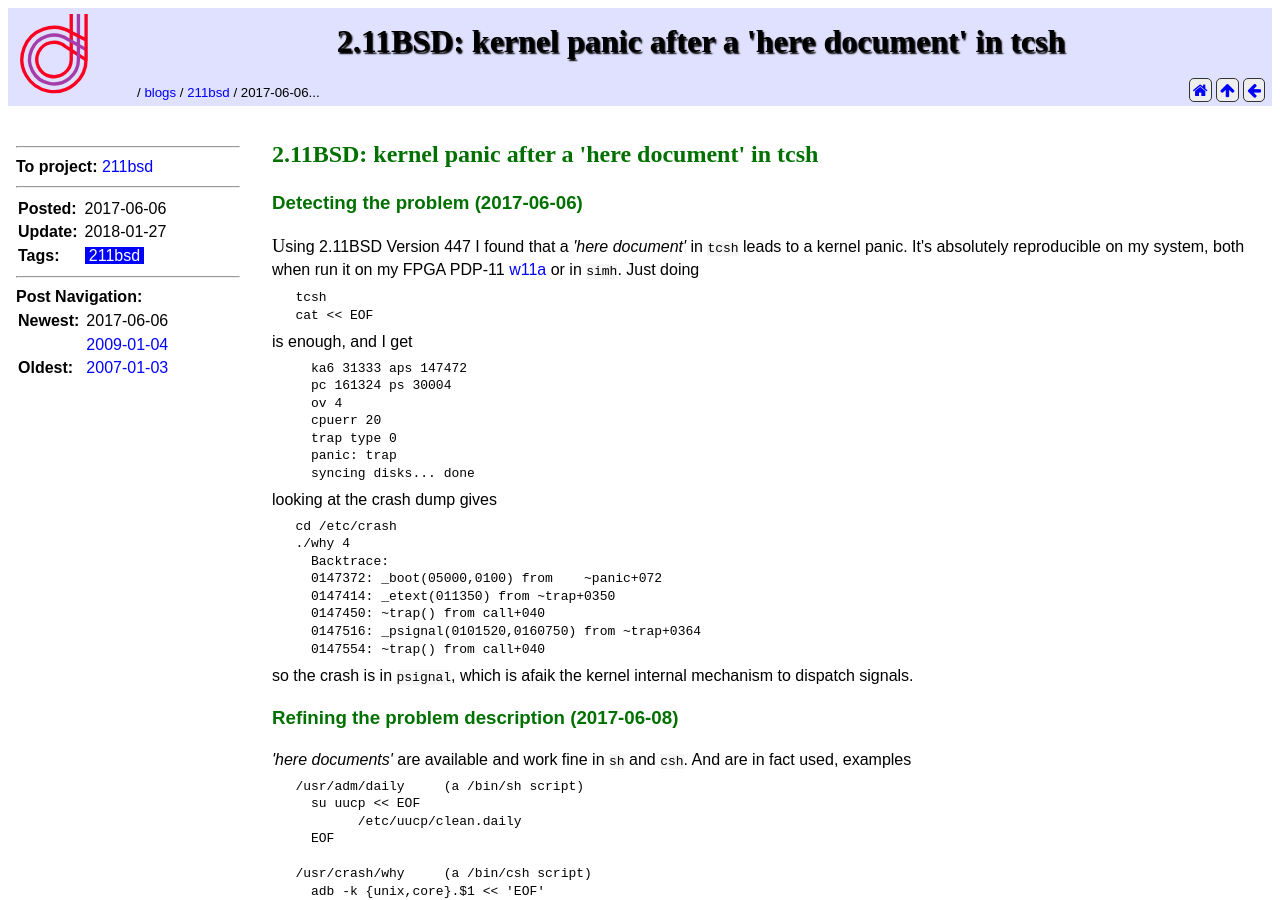
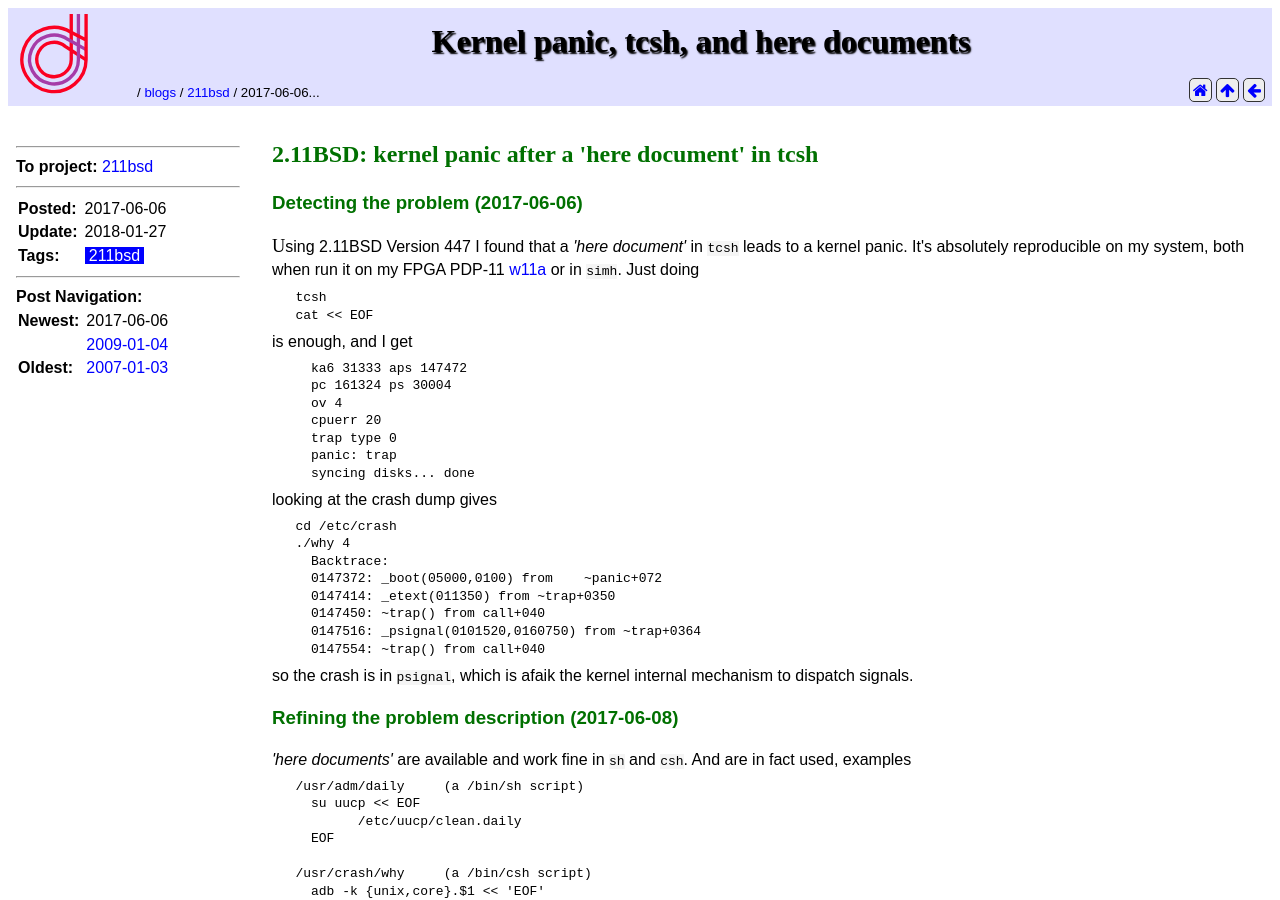
Before and after one commit to wfjm/wfjm.github.io, a Jekyll site: the page built from _posts/211bsd/2017-06-06-kernel-panic-here-doc-tcsh.html, in a window 1280 px wide and 900 px high. Built offline with Jekyll 4.4.1, drawn with Linux system fonts in a browser that asks for light colours; part of the change alters nothing that is shown.

```diff
--- a/_config.yml
+++ b/_config.yml
@@ -90,3 +90,11 @@ my:
   mvs_lt:
     tree: https://github.com/wfjm/mvs38j-langtest/tree/master
     blob: https://github.com/wfjm/mvs38j-langtest/blob/master
+#
+  mvs_sp:
+    tree: https://github.com/wfjm/s370-perf/tree/master
+    blob: https://github.com/wfjm/s370-perf/blob/master
+#
+  mvs_ht:
+    tree: https://github.com/wfjm/herc-tools/tree/master
+    blob: https://github.com/wfjm/herc-tools/blob/master
--- a/_posts/211bsd/2017-06-06-kernel-panic-here-doc-tcsh.html
+++ b/_posts/211bsd/2017-06-06-kernel-panic-here-doc-tcsh.html
@@ -1,12 +1,10 @@
 ---
-title: "2.11BSD: kernel panic after a 'here document' in tcsh"
+title: "Kernel panic, tcsh, and here documents"
 tags:  ["211bsd"]
 #
 my:
   changedate: 2018-01-27
-  ouxr_base: http://www.retro11.de/ouxr/211bsd/usr
   tuhs_base: http://minnie.tuhs.org/pipermail/tuhs
-  tree_base: https://github.com/wfjm/w11/tree/master/rtl/w11a
 ---
 
 <h2>2.11BSD: kernel panic after a 'here document' in tcsh</h2>
@@ -81,18 +79,18 @@ one gets
 so the crash is just 050 bytes after the entry point of <code>psignal</code>.
 So the PC address is fine and not the problem. For <code>psignal</code> look at
 <pre>
-   <a href="{{page.my.ouxr_base}}/src/sys/sys/kern_sig.c.html#s:_psignal">{{page.my.ouxr_base}}/src/sys/sys/kern_sig.c.html#s:_psignal</a>
+   <a href="{{site.my.ouxr.url_211bsd}}/usr/src/sys/sys/kern_sig.c.html#s:_psignal">{{site.my.ouxr.url_211bsd}}/usr/src/sys/sys/kern_sig.c.html#s:_psignal</a>
 </pre>
 the crash must be one of the first lines. <code>psignal</code> is an internal
 kernel function, called from
 <pre>
-  <a href=" {{page.my.ouxr_base}}/src/sys/sys/kern_sig.c.html#xref:s:_psignal">{{page.my.ouxr_base}}/src/sys/sys/kern_sig.c.html#xref:s:_psignal</a>
+   <a href=" {{site.my.ouxr.url_211bsd}}/usr/src/sys/sys/kern_sig.c.html#xref:s:_psignal">{{site.my.ouxr.url_211bsd}}/usr/src/sys/sys/kern_sig.c.html#xref:s:_psignal</a>
 </pre>
 and has nothing to do with the <code>libc</code> function <code>psignal</code>,
 see the man page
-<a href="{{page.my.ouxr_base}}/man/cat3/psignal.0.html">psignal.0.html</a>
+<a href="{{site.my.ouxr.url_211bsd}}/usr/man/cat3/psignal.0.html">psignal.0.html</a>
 and the source
-<a href="{{page.my.ouxr_base}}/src/lib/libc/gen/psignal.c.html">
+<a href="{{site.my.ouxr.url_211bsd}}/usr/src/lib/libc/gen/psignal.c.html">
   psignal.c.html</a>.
 
 <p>
@@ -126,7 +124,7 @@ with floating point emulation, thus with
 <p>
 In a kernel with <code>FPSIM</code> activated the trap handler
 <code>trap()</code>, see
-<a href="{{page.my.ouxr_base}}/src/sys/pdp/trap.c.html">trap.c.html</a>,
+<a href="{{site.my.ouxr.url_211bsd}}/usr/src/sys/pdp/trap.c.html">trap.c.html</a>,
 calls for each user mode illegal instruction trap <code>fpsim()</code>. In case
 it was a floating point instruction <code>fpsim()</code> emulates it, returns 0,
 and <code>trap()</code> simply returns. If not, <code>fpsim()</code> returns
@@ -136,7 +134,7 @@ with this signal type, which in general will terminate the offending process.
 <p>
 The kernel panic is due to a coding error in <code>mch_fpsim.s</code>.
 Look in the source code
-<a href="{{page.my.ouxr_base}}/src/sys/pdp/mch_fpsim.s.html">mch_fpsim.s.html</a>
+<a href="{{site.my.ouxr.url_211bsd}}/usr/src/sys/pdp/mch_fpsim.s.html">mch_fpsim.s.html</a>
 after label <code>badins</code>:
 <pre>
     badins:                         / Illegal Instruction
@@ -271,7 +269,8 @@ three essential <i>build into the CPU</i> debug tools:
 <ul>
   <li>a <i>CPU monitor</i>, which records 144 bits of processor state for the
     last 256 instructions or vector fetches, see
-    <a href="{{page.my.tree_base}}/pdp11_dmcmon.vhd">pdp11_dmcmon.vhd</a>.</li>
+    <a href="{{site.my.w11.blob}}/rtl/w11a//pdp11_dmcmon.vhd">
+      pdp11_dmcmon.vhd</a>.</li>
   <li>a <i>breakpoint unit</i> which allows to set instruction or data
     breakpoints.</li>
   <li>an <i>ibus monitor</i> which records the last 512 ibus
```
